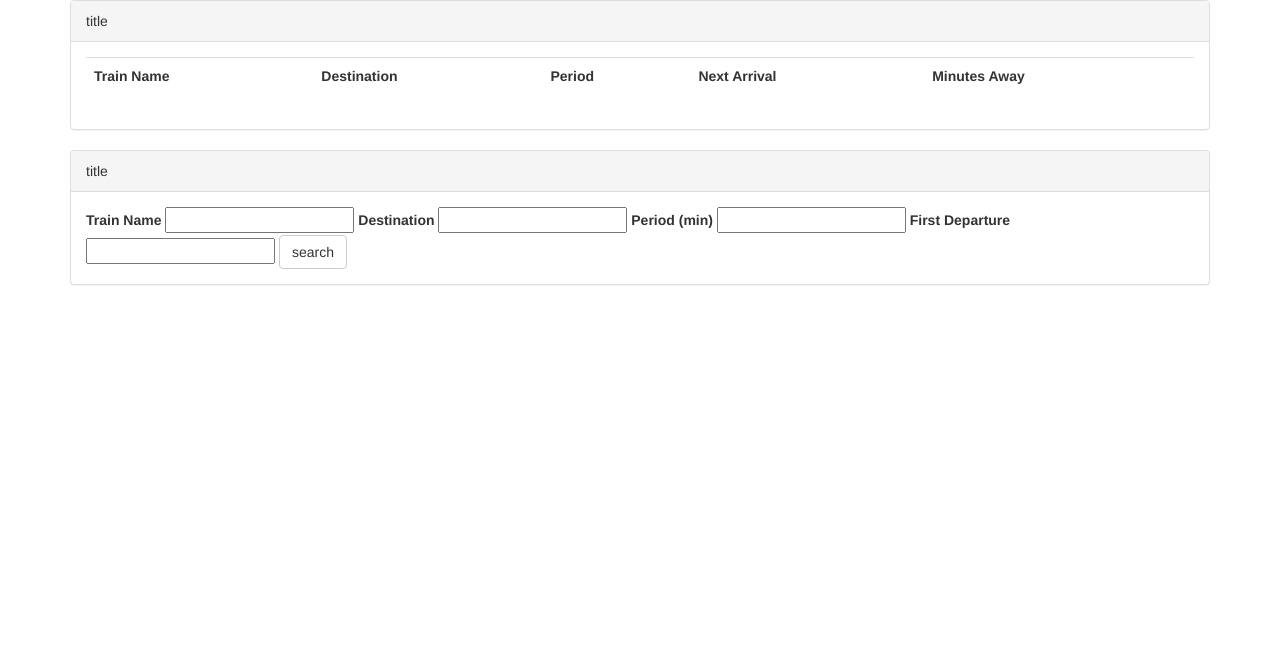
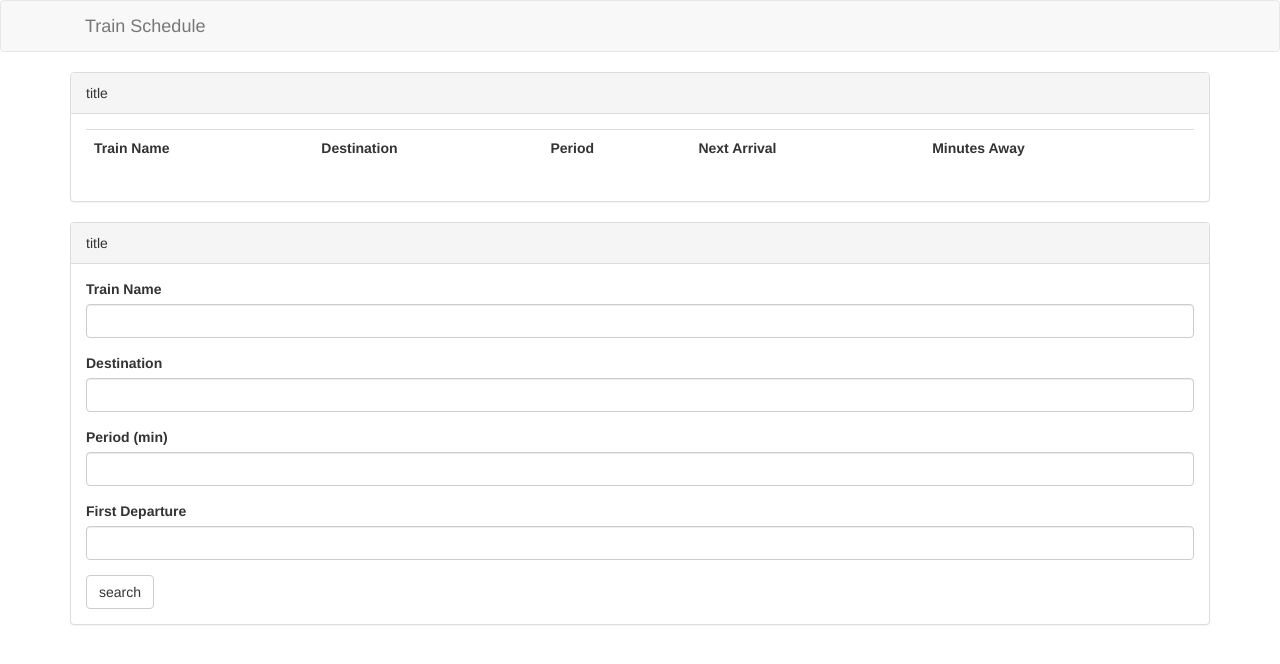
Before and after one commit to AlexWetzel/Train-Schedule, a plain HTML site: page index.html in a window 1280 px wide. Drawn offline with nearby package versions, Linux system fonts and the light colour scheme; no server answers.

Commit message:
simple formatting added to the website

```diff
--- a/index.html
+++ b/index.html
@@ -9,6 +9,16 @@
 	<link rel="stylesheet" href="assets/css/style.css">
 </head>
 <body>
+	<nav class="navbar navbar-default">
+		<div class="container">
+			<div class="container-fluid">
+			    <div class="navbar-header">
+			    	<a class="navbar-brand" href="#">Train Schedule</a>
+			    </div>
+
+	 		</div>
+ 		</div>
+	</nav>
 	<div class="container">
 		<div class="panel panel-default">
 			<div class="panel-heading">title</div>
@@ -30,15 +40,23 @@
 			<div class="panel-heading">title</div>
 			<div class="panel-body">
 				<form>
-					<label for="train-name">Train Name</label>
-				    <input id="train-name" type="text">
-				    <label for="destination">Destination</label>
-				    <input id="destination" type="text">
-				    <label for="period">Period (min)</label>
-				    <input id="period" type="text">
-				    <label for="departure">First Departure</label>
-				    <input id="departure" type="text">
-				    <button id="enter-button" class="btn btn-default" type="submit">search</button>
+					<div class="form-group">
+						<label for="train-name">Train Name</label>
+					    <input id="train-name" class="form-control" type="text">
+					</div>
+					<div class="form-group">
+					    <label for="destination">Destination</label>
+					    <input id="destination" class="form-control" type="text">
+					</div>
+					<div class="form-group">
+					    <label for="period">Period (min)</label>
+					    <input id="period" class="form-control" type="text">
+					</div>
+					<div class="form-group">
+					    <label for="departure">First Departure</label>
+					    <input id="departure" class="form-control" type="text">
+					</div>
+					<button id="enter-button" class="btn btn-default" type="submit">search</button>
 				</form>
 			</div>
 		</div>
```
